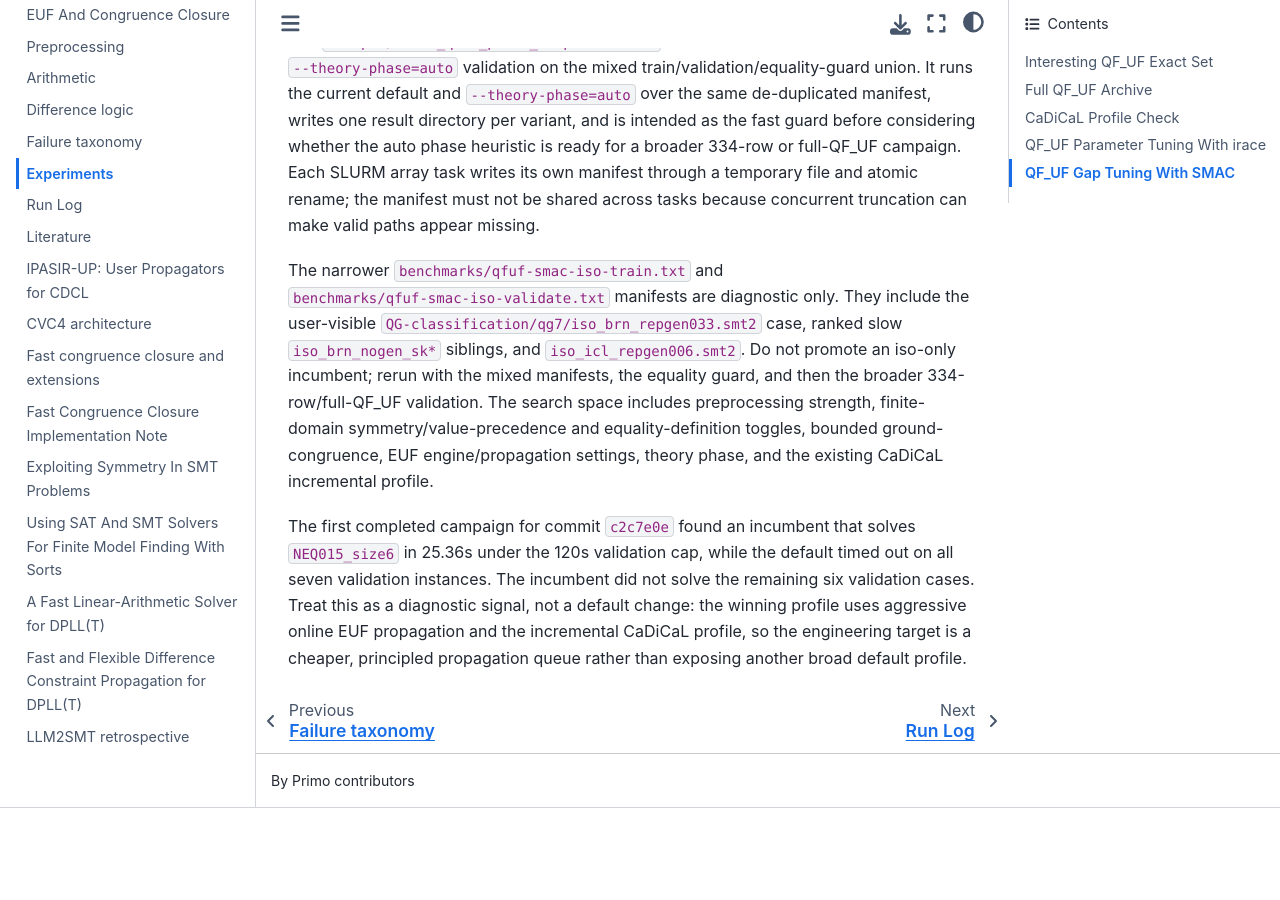
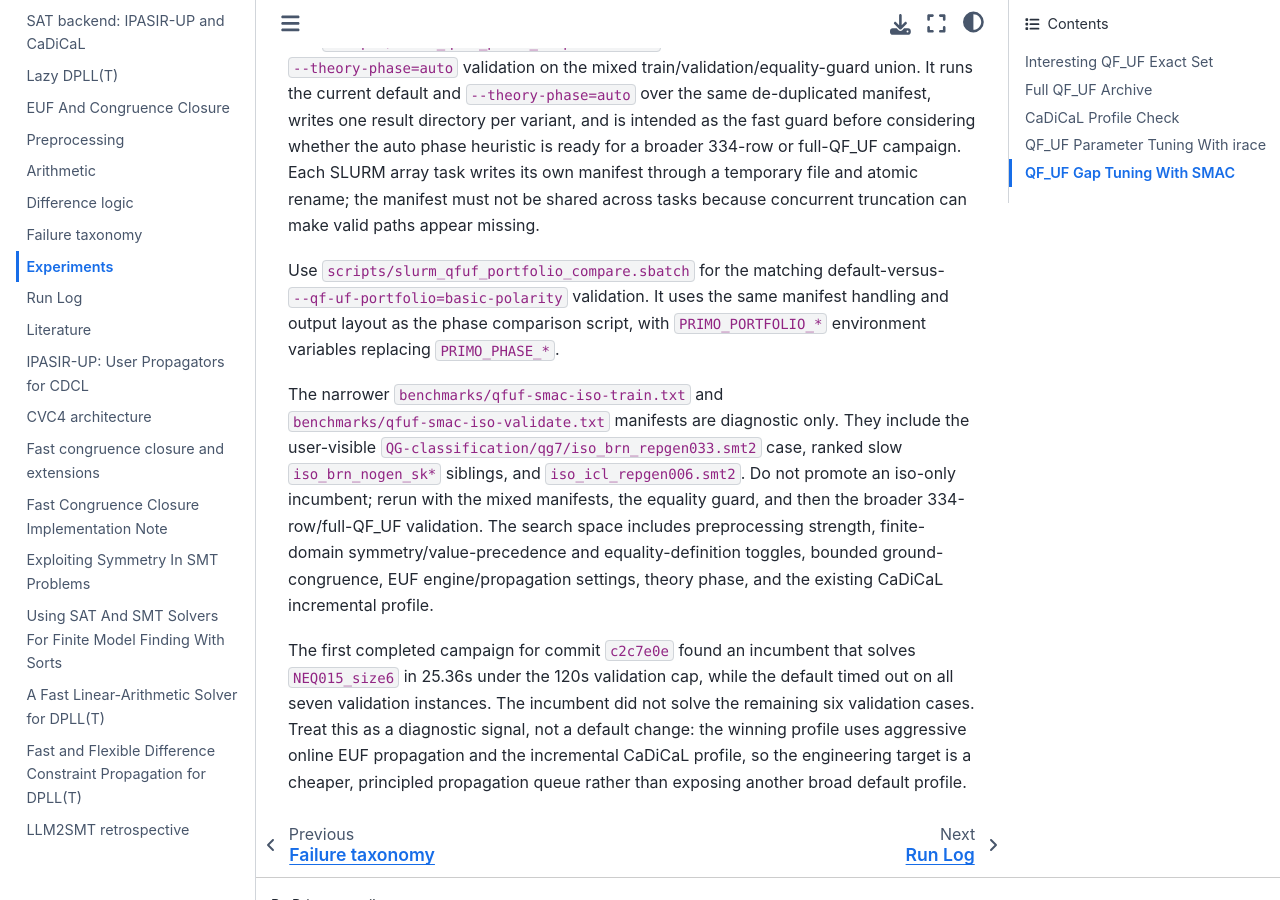
Before and after one commit to primo-solver/primo, a Jupyter Book: the page built from docs/experiments.md, in a window 1280 px wide and 900 px high, scrolled down 6087 px. Built offline with Jupyter Book 1.0.4 settings and Sphinx 7.4.7 and the Sphinx Book theme 1.1.4, drawn with Linux system fonts in a browser that asks for light colours; before the commit the page ends 6895 px from its top, so only the background shows below that.

Commit message:
Add QF UF portfolio SLURM comparison

```diff
--- a/docs/experiments.md
+++ b/docs/experiments.md
@@ -294,6 +294,11 @@ own manifest through a temporary file and atomic rename; the manifest must not
 be shared across tasks because concurrent truncation can make valid paths appear
 missing.
 
+Use `scripts/slurm_qfuf_portfolio_compare.sbatch` for the matching
+default-versus-`--qf-uf-portfolio=basic-polarity` validation. It uses the same
+manifest handling and output layout as the phase comparison script, with
+`PRIMO_PORTFOLIO_*` environment variables replacing `PRIMO_PHASE_*`.
+
 The narrower `benchmarks/qfuf-smac-iso-train.txt` and
 `benchmarks/qfuf-smac-iso-validate.txt` manifests are diagnostic only. They
 include the user-visible `QG-classification/qg7/iso_brn_repgen033.smt2` case,
```
Also changed, not shown: 1 other file.
